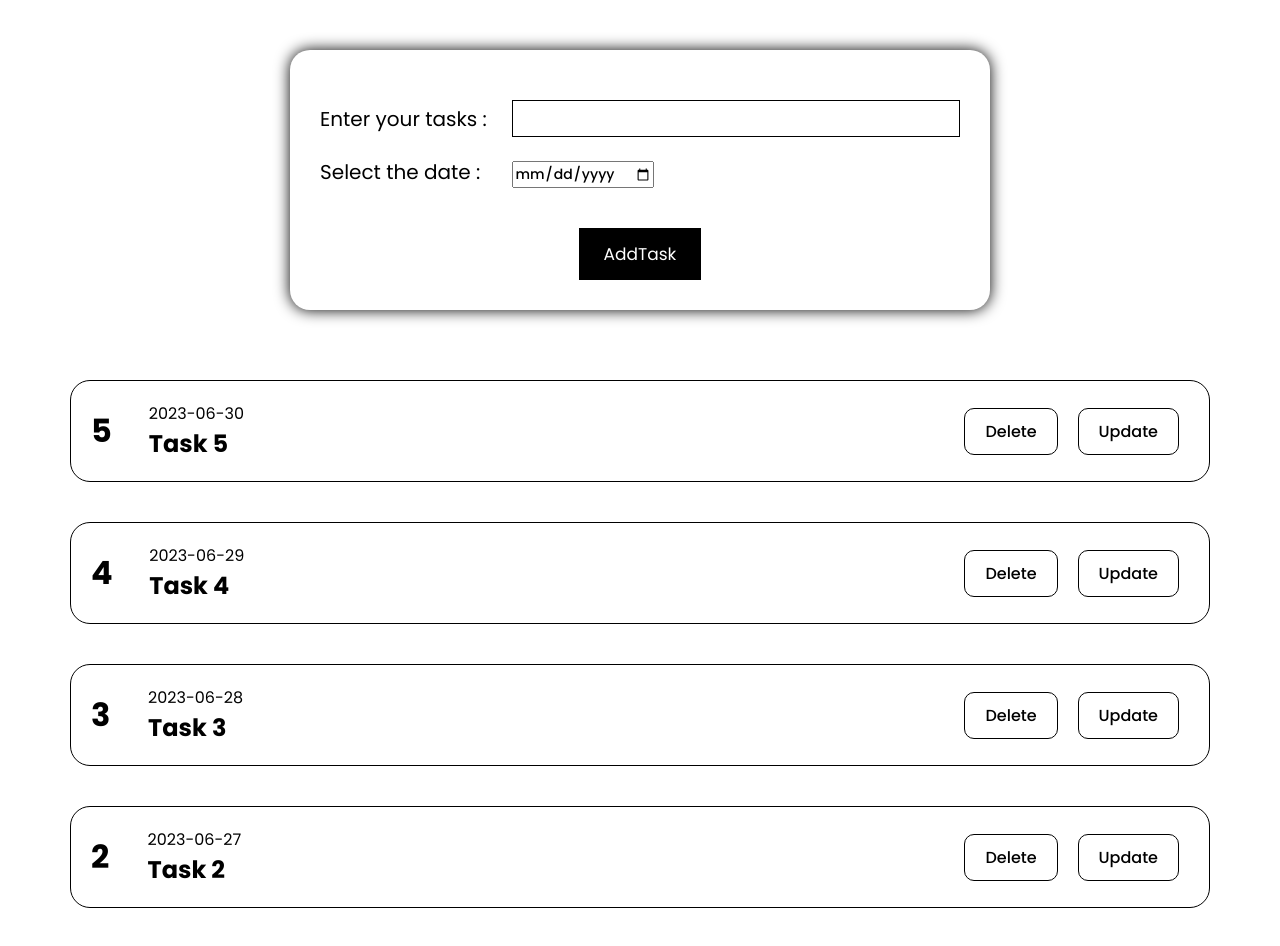
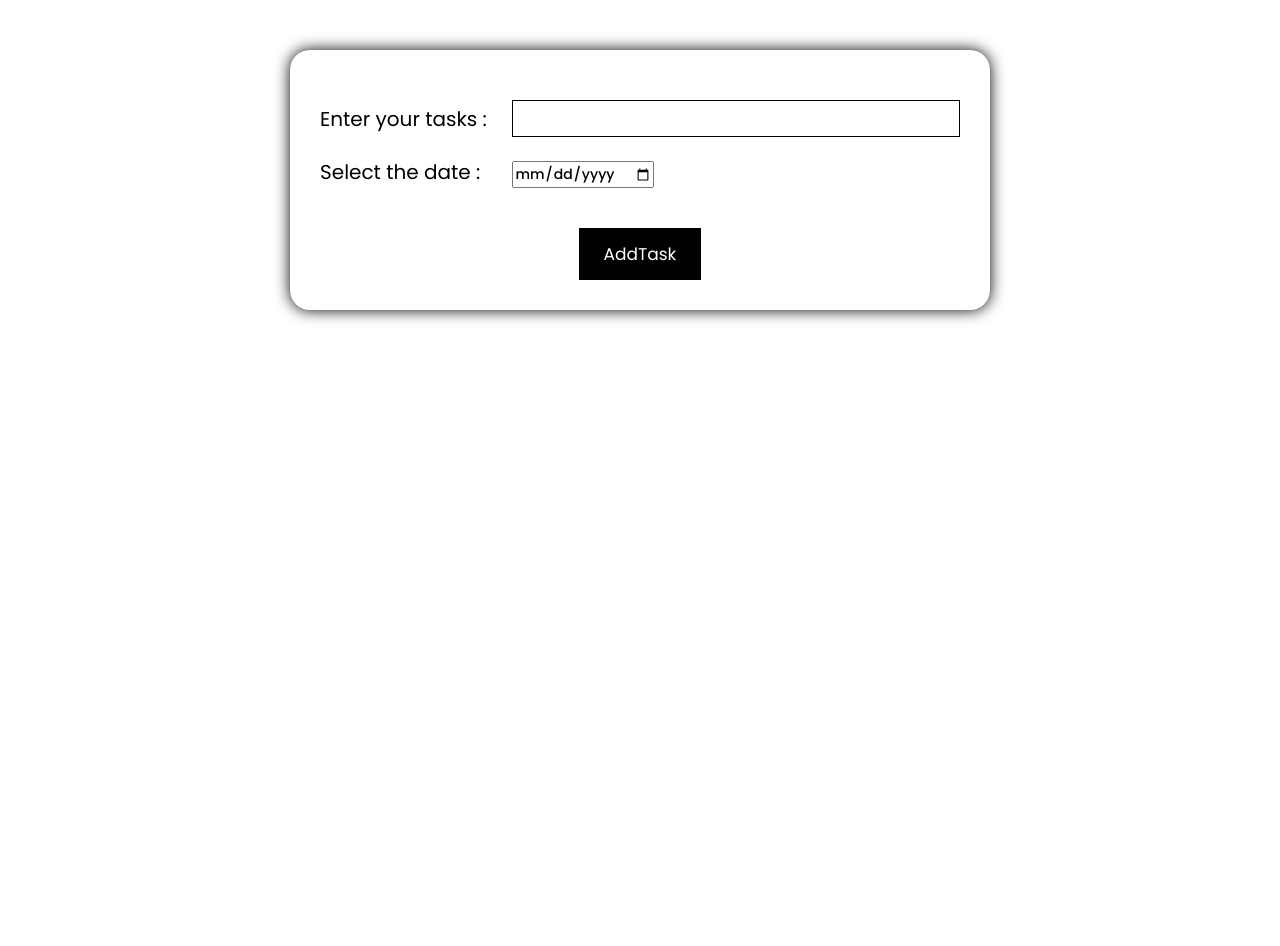
Before and after one commit to yashguard/Project-Todolist-Redux, a React (Create React App) app: page / in a window 1280 px wide. Shown: the top 946 px of the page. After the commit the page ends 800 px from the top, so only its background shows below. Built offline with nearby package versions, Linux system fonts and the light colour scheme; data requests are answered from the project's data file.

Commit message:
Achieve almost errors

```diff
--- a/db.json
+++ b/db.json
@@ -1,29 +1,3 @@
 {
-  "list": [
-    {
-      "date": "2023-06-26",
-      "TaskName": "Task 1",
-      "id": 1
-    },
-    {
-      "date": "2023-06-27",
-      "TaskName": "Task 2",
-      "id": 2
-    },
-    {
-      "date": "2023-06-28",
-      "TaskName": "Task 3",
-      "id": 3
-    },
-    {
-      "date": "2023-06-29",
-      "TaskName": "Task 4",
-      "id": 4
-    },
-    {
-      "date": "2023-06-30",
-      "TaskName": "Task 5",
-      "id": 5
-    }
-  ]
+  "list": []
 }
--- a/src/Components/List.jsx
+++ b/src/Components/List.jsx
@@ -11,13 +11,13 @@ const List = (props) => {
       .get(`http://localhost:3001/list`)
       .then((response) => DispatchData(Add(response.data.reverse())));
   };
+  useEffect(() => {
+    GetData();
+  }, []);
   const handleDelete = (id) => {
     axios.delete(`http://localhost:3001/list/${id}`);
     GetData();
   };
-  useEffect(() => {
-    GetData();
-  }, []);
   return (
     <div>
       <div className="listBox">
--- a/src/Components/Main.jsx
+++ b/src/Components/Main.jsx
@@ -17,6 +17,7 @@ const Main = () => {
   const prodata = useSelector((store) => store.data);
   const handletask = (e) => {
     e.preventDefault();
+    console.log(sid)
     setDate("");
     setTaskName("");
     if (taskname === "") {
@@ -36,6 +37,7 @@ const Main = () => {
           TaskName: taskname,
         });
         alert("Task has been replaced");
+        setSid("")
       }
     }
     GetData();
```
